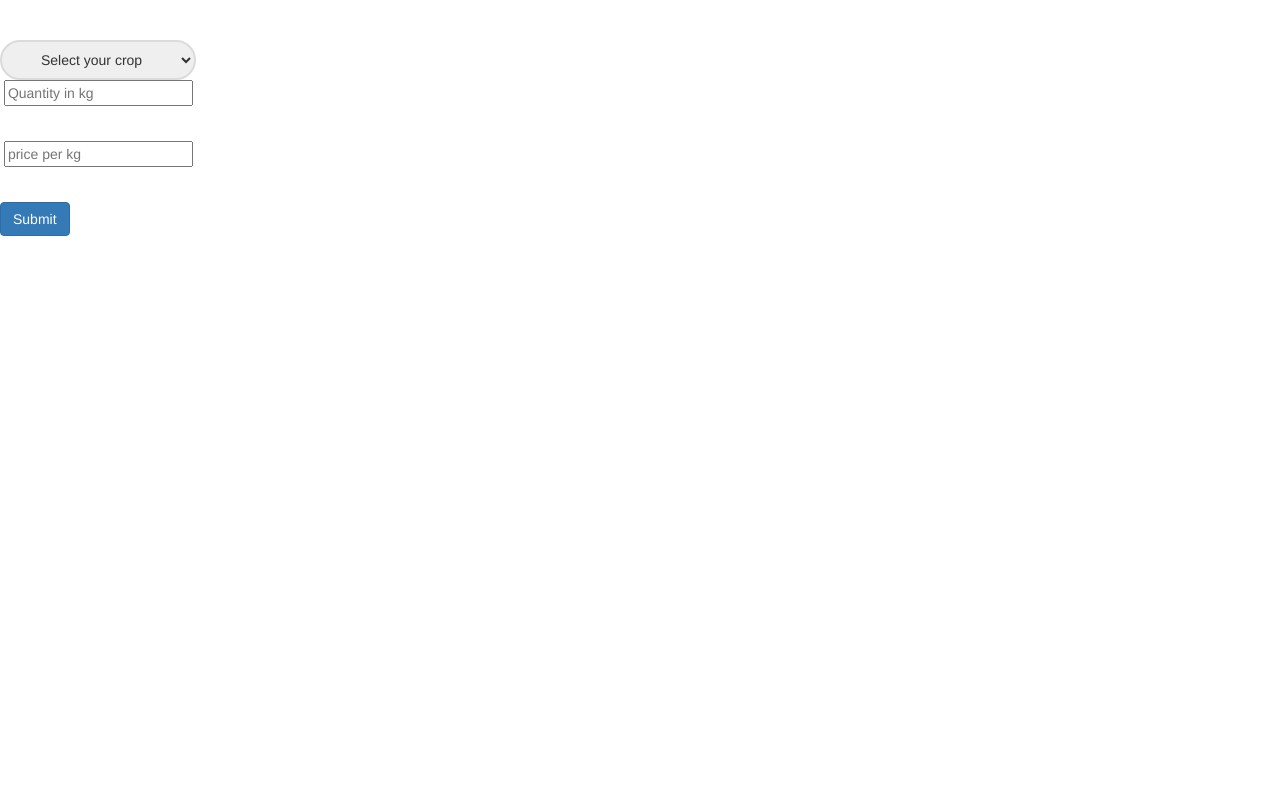
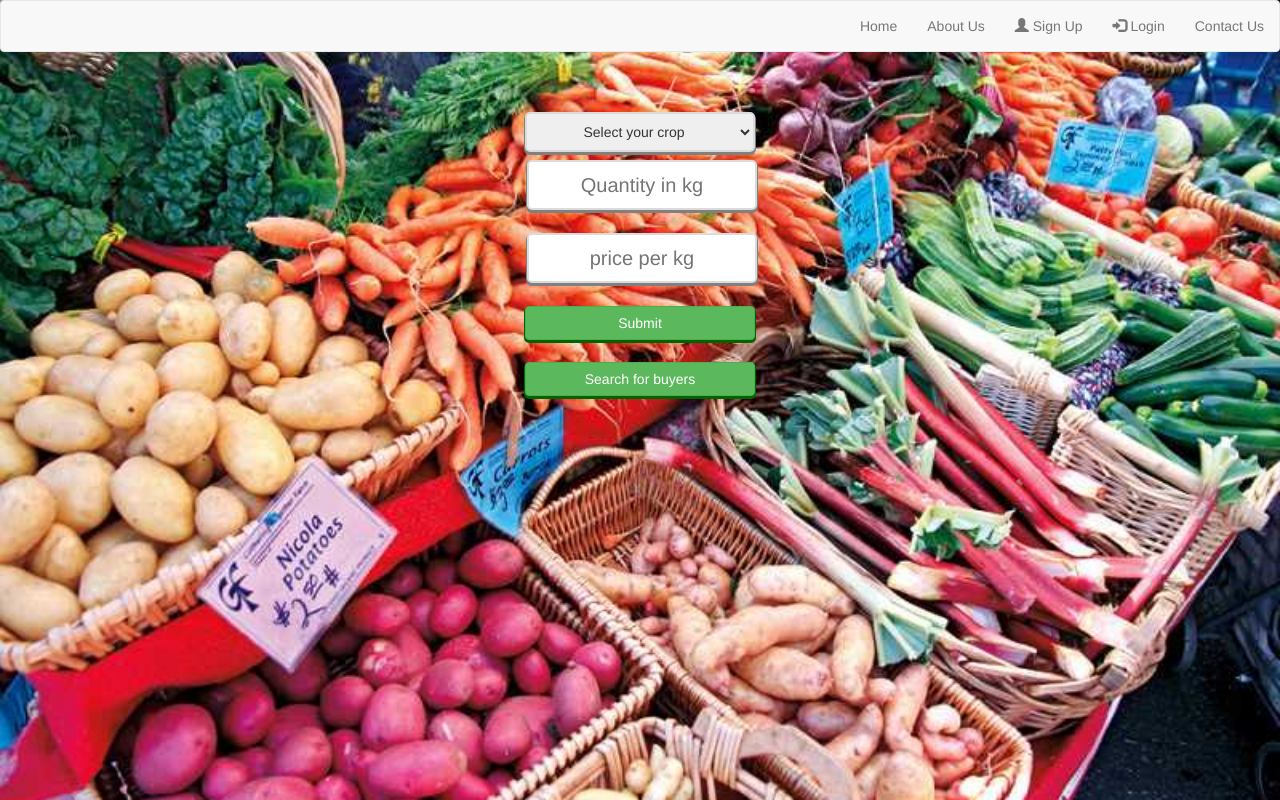
Before and after one commit to mridul-arora/HACKATHON2.0, a PHP site: page /Crops/buy_crop.php in a window 1280 px wide. Run offline with PHP 8.4, Linux system fonts and the light colour scheme; some libraries are stand-ins or nearby versions.

Commit message:
twitches

```diff
--- a/Assets/parts/header.php
+++ b/Assets/parts/header.php
@@ -1,4 +1,5 @@
-<head><link rel="stylesheet" type="text/css" href="../Assets/css/style.css"/>
+<head>
+    <link rel="stylesheet" type="text/css" href="../Assets/css/style.css"/>
  <meta charset="utf-8">
     <meta name="viewport" content="width=device-width, initial-scale=1">
     <link rel="stylesheet" href="https://maxcdn.bootstrapcdn.com/bootstrap/3.3.7/css/bootstrap.min.css">
--- a/Crops/buy_crop.php
+++ b/Crops/buy_crop.php
@@ -1,5 +1,7 @@
 <html lang="en">
+
 <head>
+    <link rel="stylesheet" type="text/css" href="../Assets/css/style.css" />
     <title>AD FARM</title>
     <meta charset="utf-8">
     <meta name="viewport" content="width=device-width, initial-scale=1">
@@ -14,8 +16,72 @@
     option:focus {
         outline: none;
     }
+
+    body {
+        background-image: url("../Assets/images/buycrops.jpg");
+        background-repeat: no-repeat;
+        background-size: cover;
+    }
+    .crop_name {
+        border-radius: 5px;
+        height: 40px;
+        width: 18vw;
+        border: 2px solid #dcdbdb;
+        padding-left: 35px;
+        padding-right: 35px;
+        margin-top: 40px;
+        text-align: center;
+         box-shadow: grey 0px 2px 0px 1px;
+    }
+
+    .form {
+         box-shadow: grey 0px 2px 0px 1px;
+        border-radius: 5px;
+        height: 2.5em;
+        width: 18vw;
+        border: 2px solid #dcdbdb;
+        padding-left: 35px;
+        padding-right: 35px;
+        text-align: center;
+        font-size: 2.5vh;
+        margin-top: 1vh;
+    }
+
+    .sub1 {
+         box-shadow: darkgreen 0px 2px 0px 1px;
+        width:18vw;
+        height:auto;
+        margin-top: 1vh;
+    }
+    .sub{
+        margin-top: 1vh;
+        width:18vw;
+        box-shadow: darkgreen 0px 2px 0px 1px;
+    }
+
+    .row{
+        text-align: center;
+        vertical-align: middle;
+
+    }
+    .options{
+
+    }
 </style>
+
 <body>
+
+    <nav class="navbar navbar-default">
+        <div class="container-fluid">
+            <ul class="nav navbar-nav navbar-right">
+                <li><a href="index.php">Home</a></li>
+                <li><a href="AboutUs/index.php">About Us</a></li>
+                <li><a href="#"><span class="glyphicon glyphicon-user"></span> Sign Up</a></li>
+                <li><a href="#"><span class="glyphicon glyphicon-log-in"></span> Login</a></li>
+                <li><a href=" ContactUs/index.php ">Contact Us</a></li>
+            </ul>
+        </div>
+    </nav>
     <?php
 // define variables and set to empty valuesS
 $quanErr = $pricErr ="";
@@ -37,29 +103,46 @@ if ($_SERVER["REQUEST_METHOD"] == "POST")
             }
      }
 ?>
-
+        <div class="container">
             <form method="POST" action="insert_buy_crop.php">
-            <select name="crop_name" style="border-radius:25px; height:40px ;border: 2px solid #dcdbdb;padding-left:35px;padding-right:35px;margin-top:40px;" placeholder="select crop"><br>
-                             <option value="1" style="opacity:0.7;">Select your crop</option>
+                <div class="row">
+                    <select name="crop_name" class="crop_name" placeholder="select crop">
+                             <div class="options">
+                                  <option value="1">Select your crop</option>
                              <option value="Wheat">Wheat</option>
                              <option value="Rice">Rice</option>
                              <option value="Potato">Potato</option>
                              <option value="Brinjal">Brinjal</option>
                              <option value="Cabbage">Cabbage</option>
                              <option value="Black gram">Black gram</option>
-            </select><br>
+                                 </div>
+            </select>
+                </div>
+                <div class="row">
                     <div class="form-group">
                         <label for="quantity"></label>
                         <input type="text" class="form" name="quantity" placeholder="Quantity in kg">
-        </div><br>
+                    </div>
+                </div>
+                <div class="row">
                     <div class="form-group">
                         <label for="price"></label>
                         <input type="text" class="form" name="price" placeholder="price per kg">
-        </div><br>
-
+                    </div>
+                </div>
+                <div class="row">
                     <div class="submit_center">
-        <button type="sub" class="btn btn-primary" name="sub">Submit</button>
+                        <button type="sub" class="btn btn-success sub" name="sub">Submit</button>
+                    </div>
                 </div>
             </form>
+            <div class="row">
+                <form action="search_wheat_sell.php">
+                    <button type="sub" class="btn btn-success sub1" name="sub1">Search for buyers</button>
+                </form>
+            </div>
+
+        </div>
 </body>
+
 </html>
--- a/Mach&Equip/index.php
+++ b/Mach&Equip/index.php
@@ -92,6 +92,7 @@
                         <h4 class="card-title">COMBINE HARVESTER</h4>
                     </CENTER>
                   </div>
+                </a>
             </div>
 
             <div class="card"><a href="conveyor/index.php">
@@ -102,11 +103,12 @@
                         <h4 class="card-title">VERTICAL CONVEYOR REAPER</h4>
                     </CENTER>
                     </div>
+                </a>
             </div>
         </div>
     </div>
     </div>
-        </div>
+
 
 </body>
 
--- a/SignIn/index.php
+++ b/SignIn/index.php
@@ -138,7 +138,7 @@ function test_input($data) {
                     <div class="row">
                         <div class="col-md-12 col"></div>
                         <div class="col-md-12">
-                                <button type="sub" class="btn btn-primary" name="sub">Submit</button>
+                                <button type="sub" class="btn btn-success" name="sub">Submit</button>
                         </div>
                     </div>
             </form>
```
Also changed, not shown: Crops/search_wheat_sell.php (+12 -0 lines), Weather/index.php (+15 -10 lines), to do.txt (+7 -0 lines), Assets/images/birdview.jpg (added), Assets/images/birdview2.jpg (added), Assets/images/buycrops.jpg (added), Assets/images/planeview.jpg (added), Assets/images/sellcrops.jpg (added), Assets/images/sky.jpg (added). Lines whose indentation alone changed are shown as unchanged.
